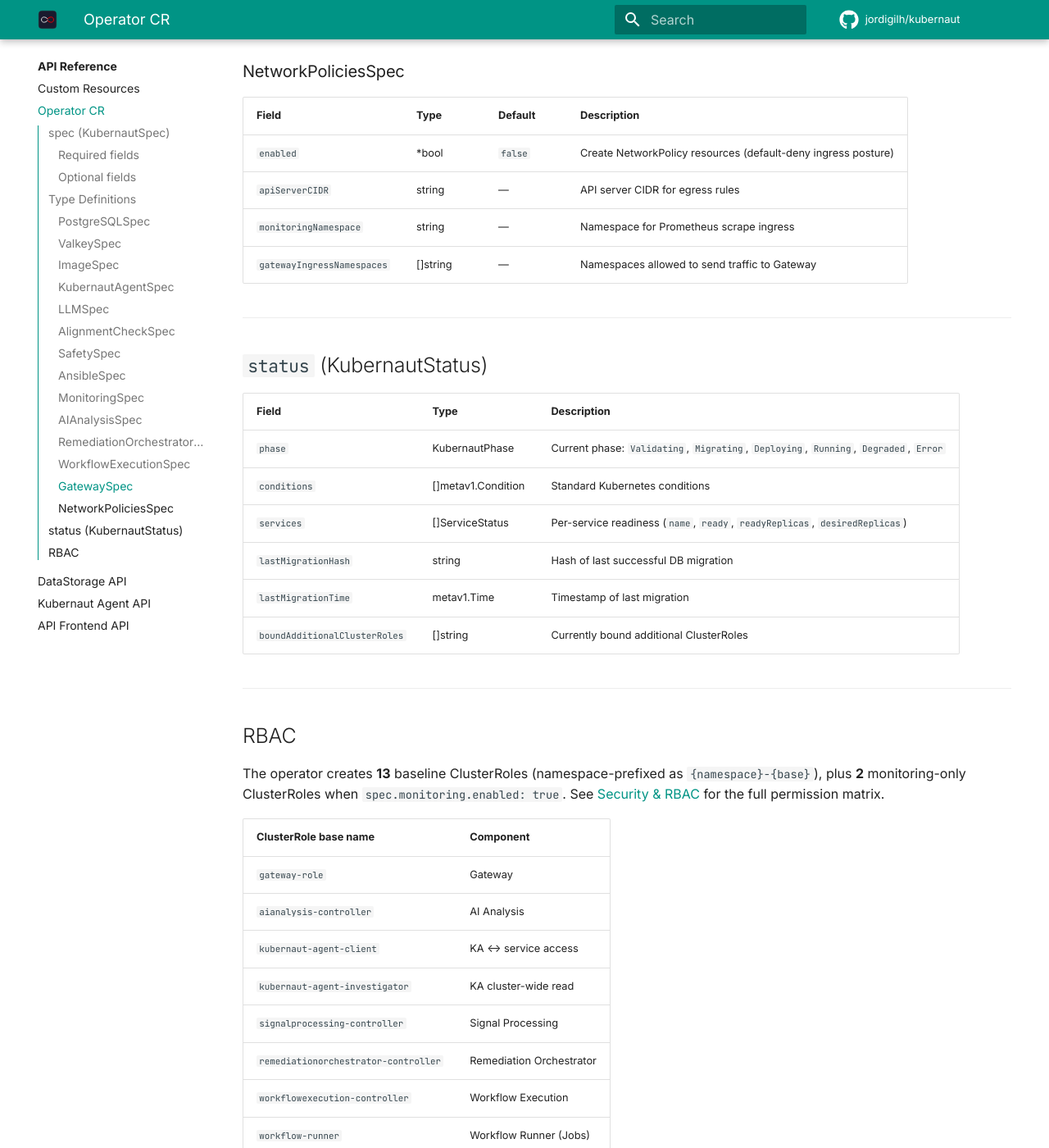
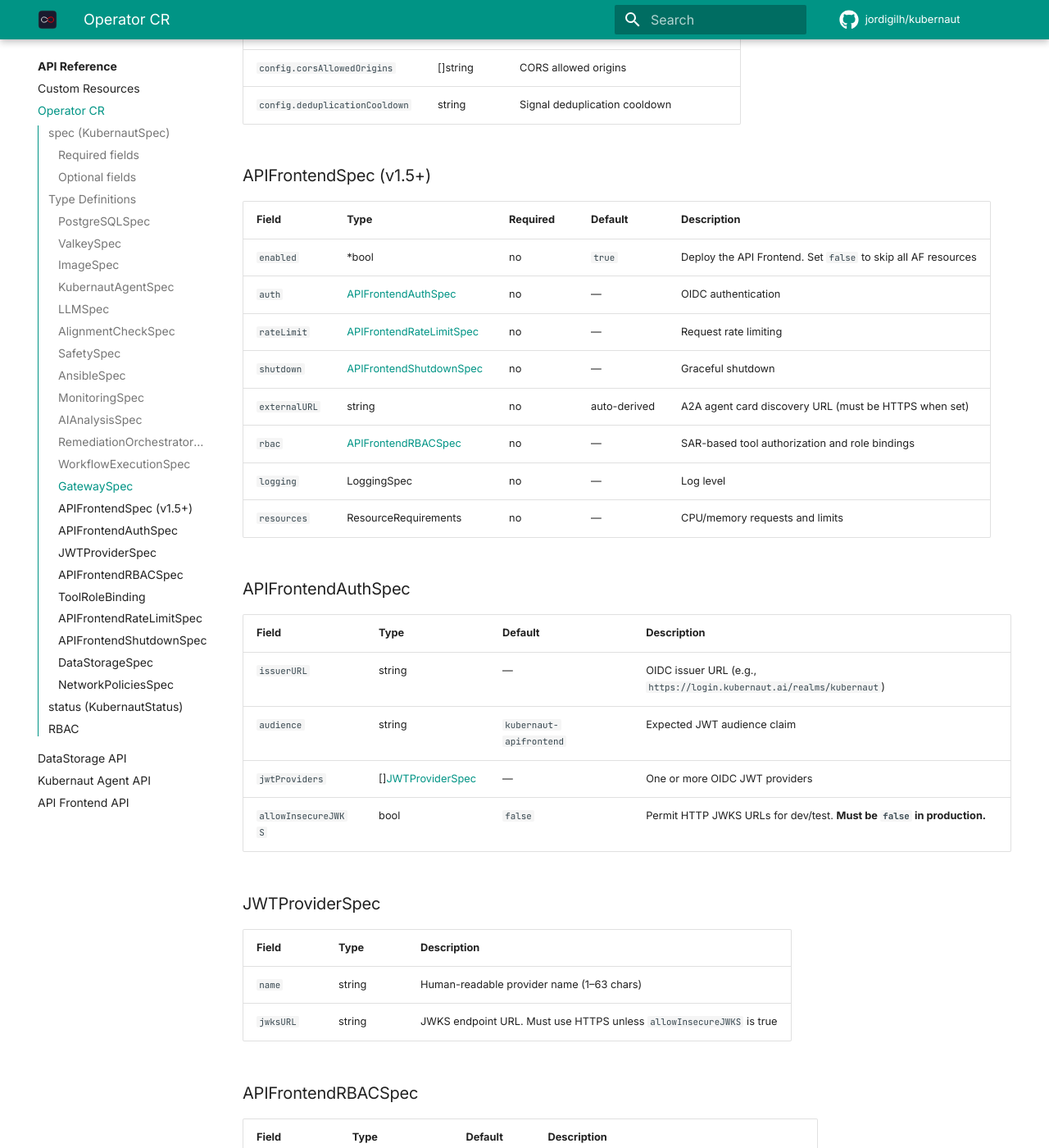
Before and after one commit to jordigilh/kubernaut-docs, an MkDocs documentation site: the page built from docs/api-reference/operator-cr.md, in a window 1280 px wide and 1400 px high, scrolled down 6560 px. Shown: the whole window at 82% size. Built offline with MkDocs 1.6.1 and Material for MkDocs 9.7.7, drawn with Linux system fonts in a browser that asks for light colours; comment, search, counter and statistics services are not loaded; the version menu is left out; some of the changed text lies outside the part shown.

Commit message:
feat: add API Frontend spec, SAR RBAC, and DataStorage fields to operator CR reference
Pre-accounts for operator PRs #113 (AF lifecycle), #119 (SAR tool auth),
#31 (pod anti-affinity), and #18 (AnsibleReady condition). Adds full
APIFrontendSpec with auth, RBAC, rate limit, and shutdown sub-types.
Fixes sslMode enum to reject 'disable'. Updates RBAC section from 13 to
14 baseline ClusterRoles plus 6 tool personas.

Co-authored-by: Cursor <cursoragent@cursor.com>

````diff
--- a/docs/api-reference/operator-cr.md
+++ b/docs/api-reference/operator-cr.md
@@ -31,8 +31,9 @@ The `Kubernaut` custom resource (`kubernaut.ai/v1alpha1`) is the single deployme
 | `workflowExecution` | [WorkflowExecutionSpec](#workflowexecutionspec) | — | Execution namespace, cooldown, Tekton toggle |
 | `effectivenessMonitor` | EffectivenessMonitorSpec | — | Stabilization/validity windows |
 | `gateway` | [GatewaySpec](#gatewayspec) | — | Route, CORS, trusted proxies, deduplication |
+| `apiFrontend` | [APIFrontendSpec](#apifrontendspec) | enabled | MCP/A2A gateway, OIDC auth, SAR-based tool authorization (v1.5+) |
 | `authWebhook` | AuthWebhookSpec | — | Logging, resources |
-| `dataStorage` | DataStorageSpec | — | Logging, resources |
+| `dataStorage` | [DataStorageSpec](#datastoragespec) | — | Endpoint propagation delay, retention, logging, resources |
 | `networkPolicies` | [NetworkPoliciesSpec](#networkpoliciesspec) | disabled | Kubernetes NetworkPolicy creation |
 
 ---
@@ -46,7 +47,7 @@ The `Kubernaut` custom resource (`kubernaut.ai/v1alpha1`) is the single deployme
 | `host` | string | **yes** | — | PostgreSQL hostname |
 | `port` | int | no | `5432` | PostgreSQL port |
 | `secretName` | string | **yes** | — | Secret containing `username`, `password`, `database` keys |
-| `sslMode` | string | no | — | SSL mode: `disable`, `require`, `verify-ca`, `verify-full` |
+| `sslMode` | string | no | — | SSL mode: `require`, `verify-ca`, `verify-full`. The `disable` value is rejected by CR validation. |
 
 ### ValkeySpec
 
@@ -172,6 +173,91 @@ The `Kubernaut` custom resource (`kubernaut.ai/v1alpha1`) is the single deployme
 | `config.corsAllowedOrigins` | []string | CORS allowed origins |
 | `config.deduplicationCooldown` | string | Signal deduplication cooldown |
 
+### APIFrontendSpec (v1.5+) {: #apifrontendspec }
+
+| Field | Type | Required | Default | Description |
+|---|---|---|---|---|
+| `enabled` | *bool | no | `true` | Deploy the API Frontend. Set `false` to skip all AF resources |
+| `auth` | [APIFrontendAuthSpec](#apifrontendauthspec) | no | — | OIDC authentication |
+| `rateLimit` | [APIFrontendRateLimitSpec](#apifrontendratelimitspec) | no | — | Request rate limiting |
+| `shutdown` | [APIFrontendShutdownSpec](#apifrontendshutdownspec) | no | — | Graceful shutdown |
+| `externalURL` | string | no | auto-derived | A2A agent card discovery URL (must be HTTPS when set) |
+| `rbac` | [APIFrontendRBACSpec](#apifrontendrbacspec) | no | — | SAR-based tool authorization and role bindings |
+| `logging` | LoggingSpec | no | — | Log level |
+| `resources` | ResourceRequirements | no | — | CPU/memory requests and limits |
+
+### APIFrontendAuthSpec {: #apifrontendauthspec }
+
+| Field | Type | Default | Description |
+|---|---|---|---|
+| `issuerURL` | string | — | OIDC issuer URL (e.g., `https://login.kubernaut.ai/realms/kubernaut`) |
+| `audience` | string | `kubernaut-apifrontend` | Expected JWT audience claim |
+| `jwtProviders` | [][JWTProviderSpec](#jwtproviderspec) | — | One or more OIDC JWT providers |
+| `allowInsecureJWKS` | bool | `false` | Permit HTTP JWKS URLs for dev/test. **Must be `false` in production.** |
+
+### JWTProviderSpec {: #jwtproviderspec }
+
+| Field | Type | Description |
+|---|---|---|
+| `name` | string | Human-readable provider name (1–63 chars) |
+| `jwksURL` | string | JWKS endpoint URL. Must use HTTPS unless `allowInsecureJWKS` is true |
+
+### APIFrontendRBACSpec {: #apifrontendrbacspec }
+
+| Field | Type | Default | Description |
+|---|---|---|---|
+| `sarCacheTTL` | string | `30s` | Cache duration for SAR results (Go duration format) |
+| `roleBindings` | [][ToolRoleBinding](#toolrolebinding) | — | Maps persona-based tool roles to OIDC groups |
+
+### ToolRoleBinding {: #toolrolebinding }
+
+| Field | Type | Description |
+|---|---|---|
+| `role` | string | Persona name. One of: `sre`, `ai-orchestrator`, `cicd`, `observability`, `l3-audit`, `remediation-approver` |
+| `groups` | []string | OIDC group names to bind to this role (min 1) |
+
+**Example:**
+
+```yaml
+spec:
+  apiFrontend:
+    auth:
+      issuerURL: https://dex.kubernaut.svc.cluster.local:5556/dex
+      audience: kubernaut-apifrontend
+    rbac:
+      sarCacheTTL: 30s
+      roleBindings:
+        - role: sre
+          groups: ["sre-team", "platform-eng"]
+        - role: observability
+          groups: ["monitoring-team"]
+        - role: remediation-approver
+          groups: ["change-mgmt"]
+```
+
+### APIFrontendRateLimitSpec {: #apifrontendratelimitspec }
+
+| Field | Type | Default | Description |
+|---|---|---|---|
+| `ipRequestsPerSec` | *int | `50` | Per-IP requests per second |
+| `userRequestsPerSec` | *int | `20` | Per-user requests per second |
+| `maxConcurrentSessions` | *int | `100` | Maximum concurrent MCP/A2A sessions |
+
+### APIFrontendShutdownSpec {: #apifrontendshutdownspec }
+
+| Field | Type | Default | Description |
+|---|---|---|---|
+| `drainSeconds` | *int | `15` | Seconds to wait for in-flight requests to drain (0–300) |
+
+### DataStorageSpec {: #datastoragespec }
+
+| Field | Type | Default | Description |
+|---|---|---|---|
+| `endpointPropagationDelay` | string | `10s` | Delay before newly created endpoints are considered ready |
+| `retention` | RetentionSpec | — | Periodic purge of expired audit events (FedRAMP AU-11) |
+| `logging` | LoggingSpec | — | Log level |
+| `resources` | ResourceRequirements | — | CPU/memory requests and limits |
+
 ### NetworkPoliciesSpec
 
 | Field | Type | Default | Description |
@@ -188,33 +274,41 @@ The `Kubernaut` custom resource (`kubernaut.ai/v1alpha1`) is the single deployme
 | Field | Type | Description |
 |---|---|---|
 | `phase` | KubernautPhase | Current phase: `Validating`, `Migrating`, `Deploying`, `Running`, `Degraded`, `Error` |
-| `conditions` | []metav1.Condition | Standard Kubernetes conditions |
+| `conditions` | []metav1.Condition | Standard Kubernetes conditions (includes `AnsibleReady`, `ToolRBACBound`) |
 | `services` | []ServiceStatus | Per-service readiness (`name`, `ready`, `readyReplicas`, `desiredReplicas`) |
 | `lastMigrationHash` | string | Hash of last successful DB migration |
 | `lastMigrationTime` | metav1.Time | Timestamp of last migration |
 | `boundAdditionalClusterRoles` | []string | Currently bound additional ClusterRoles |
+| `boundToolRoleBindings` | []string | Currently managed tool role binding CRB names (for stale-pruning and finalizer cleanup) |
 
 ---
 
 ## RBAC
 
-The operator creates **13** baseline ClusterRoles (namespace-prefixed as `{namespace}-{base}`), plus **2** monitoring-only ClusterRoles when `spec.monitoring.enabled: true`. See [Security & RBAC](../architecture/security-rbac.md) for the full permission matrix.
+The operator creates **14** baseline ClusterRoles (namespace-prefixed as `{namespace}-{base}`), plus **2** monitoring-only ClusterRoles when `spec.monitoring.enabled: true`, **6** per-persona tool ClusterRoles for SAR authorization, and optionally **1** Ansible ClusterRole. See [Security & RBAC](../architecture/security-rbac.md) for the full permission matrix.
 
-| ClusterRole base name | Component |
-|---|---|
-| `gateway-role` | Gateway |
-| `aianalysis-controller` | AI Analysis |
-| `kubernaut-agent-client` | KA ↔ service access |
-| `kubernaut-agent-investigator` | KA cluster-wide read |
-| `signalprocessing-controller` | Signal Processing |
-| `remediationorchestrator-controller` | Remediation Orchestrator |
-| `workflowexecution-controller` | Workflow Execution |
-| `workflow-runner` | Workflow Runner (Jobs) |
-| `effectivenessmonitor-controller` | Effectiveness Monitor |
-| `notification-controller` | Notification |
-| `data-storage-auth-middleware` | DataStorage auth |
-| `data-storage-client` | DataStorage client |
-| `authwebhook-role` | Auth Webhook |
-| `alertmanager-view` | Monitoring only |
-| `gateway-signal-source` | Monitoring only |
-| `workflowexecution-awx` | Ansible only |
+| ClusterRole base name | Component | Notes |
+|---|---|---|
+| `gateway-role` | Gateway | |
+| `aianalysis-controller` | AI Analysis | |
+| `kubernaut-agent-client` | KA ↔ service access | |
+| `kubernaut-agent-investigator` | KA cluster-wide read | |
+| `signalprocessing-controller` | Signal Processing | |
+| `remediationorchestrator-controller` | Remediation Orchestrator | |
+| `workflowexecution-controller` | Workflow Execution | |
+| `workflow-runner` | Workflow Runner (Jobs) | |
+| `effectivenessmonitor-controller` | Effectiveness Monitor | |
+| `notification-controller` | Notification | |
+| `data-storage-auth-middleware` | DataStorage auth | |
+| `data-storage-client` | DataStorage client | |
+| `authwebhook-role` | Auth Webhook | |
+| `apifrontend-role` | API Frontend | v1.5+ — SAR, impersonation, InvestigationSession CRD |
+| `alertmanager-view` | Monitoring only | When `spec.monitoring.enabled: true` |
+| `gateway-signal-source` | Monitoring only | When `spec.monitoring.enabled: true` |
+| `kubernaut-tool-sre` | SAR tool persona | v1.5+ — from `spec.apiFrontend.rbac.roleBindings` |
+| `kubernaut-tool-ai-orchestrator` | SAR tool persona | v1.5+ |
+| `kubernaut-tool-cicd` | SAR tool persona | v1.5+ |
+| `kubernaut-tool-observability` | SAR tool persona | v1.5+ |
+| `kubernaut-tool-l3-audit` | SAR tool persona | v1.5+ |
+| `kubernaut-tool-remediation-approver` | SAR tool persona | v1.5+ |
+| `workflowexecution-awx` | Ansible only | When `spec.ansible.enabled: true` |
````
Also changed, not shown: docs/getting-started/installation.md (+1 -0 lines).
